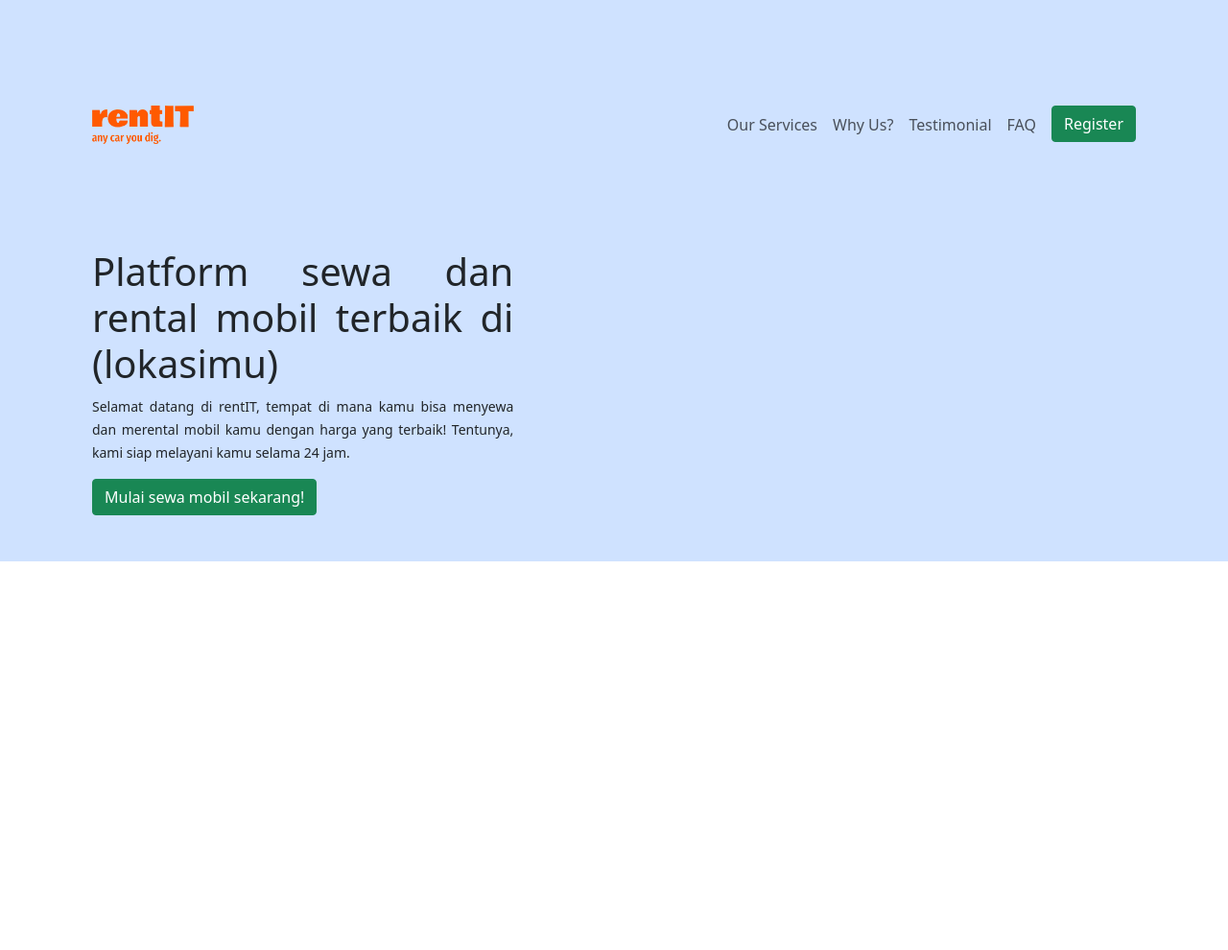
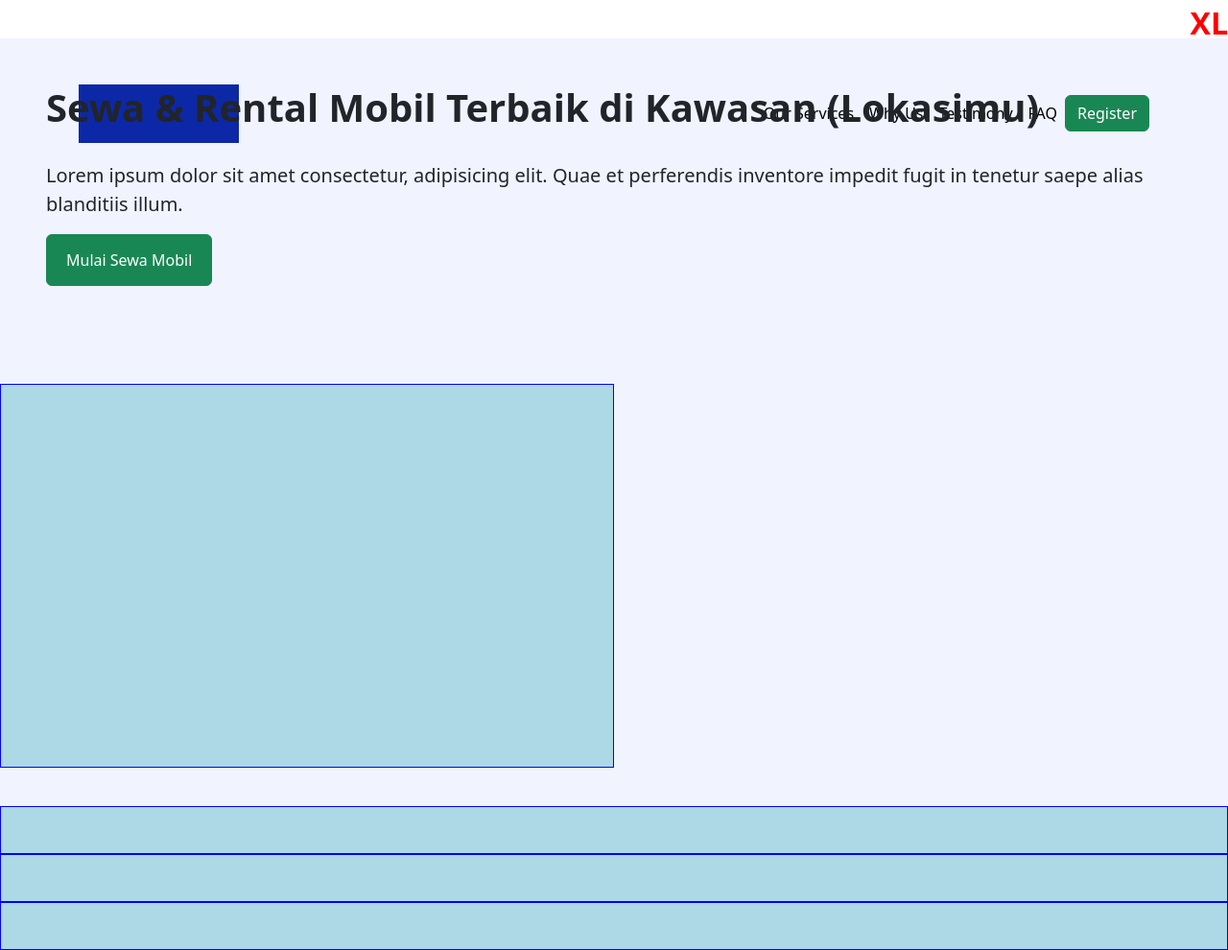
Before and after one commit to hatrnuhn/binarxsynrgy, a website: page chapter1/challenge/index.html in a window 1280 px wide. Shown: the whole page at 96% size. Before the commit the page ends 800 px from the top, so only its background shows below. Drawn offline with nearby package versions, Linux system fonts and the light colour scheme.

Commit message:
add bootstrap as dependencies

```diff
--- a/chapter1/challenge/index.html
+++ b/chapter1/challenge/index.html
@@ -5,66 +5,65 @@
     <meta name="viewport" content="width=device-width, initial-scale=1">
     <title>Bootstrap demo</title>
     <link href="https://cdn.jsdelivr.net/npm/bootstrap@5.3.3/dist/css/bootstrap.min.css" rel="stylesheet" integrity="sha384-QWTKZyjpPEjISv5WaRU9OFeRpok6YctnYmDr5pNlyT2bRjXh0JMhjY6hW+ALEwIH" crossorigin="anonymous">
+    <link href="style.css" rel="stylesheet">
   </head>
   <body>
-    <!-- expand is to expand nav items, below md they'll stack -->
-    <nav class="navbar navbar-expand-md bg-primary-subtle">
-      <div class="container-fluid p-md-5 m-md-5 mt-5 p-4">
-        <a href="#" class="navbar-brand">
-          <img src="rentit-logo-zip-file/png/logo-no-background.png" alt="Logo" height="40" class="d-inline-block align-text-top">
+    <div class="navbar navbar-expand-lg ps-sm-4 pe-sm-4 fixed pt-5" style="width: 100vw;">
+        <div class="container-xl">
+            <a href="#" class="navbar-brand navbarrect">
             </a>
-        <!-- To control (show/hide) the collapsible content, add the data-bs-toggle="collapse" attribute to an <a> or a <button> element. Then add the data-bs-target="#id" attribute to connect the button with the collapsible content (<div id="demo">). -->
-          <button class="navbar-toggler border-0" type="button" data-bs-toggle="offcanvas" data-bs-target="#navbarOffcanvas" aria-controls="navbarOffcanvas">
+
+            <button class="navbar-toggler" type="button" data-bs-toggle="collapse" data-bs-target="#navbarSupportedContent" aria-controls="navbarSupportedContent" aria-expanded="false" aria-label="Toggle navigation">
                 <span class="navbar-toggler-icon"></span>
             </button>
-        <div class="offcanvas offcanvas-end border-0" tabindex="-1" id="navbarOffcanvas">
-          <div class="offcanvas-header">
-            <h5 class="offcanvas-title" id="offcanvasNavbarLabel">rentIT</h5>
-            <button class="btn-close" type="button" data-bs-dismiss="offcanvas"></button>
-          </div>
-          <div class="offcanvas-body justify-content-end">
-            <ul class="navbar-nav">
+
+            <div class="collapse navbar-collapse" id="navbarSupportedContent">
+                <ul class="navbar-nav ms-auto mb-2 mb-lg-0">
                     <li class="nav-item">
-                <a href="#" class="nav-link">Our Services</a>
+                    <a class="nav-link active" href="#">Our Services</a>
                     </li>
                     <li class="nav-item">
-                <a href="#" class="nav-link">Why Us?</a>
+                    <a class="nav-link active" href="#">Why Us</a>
                     </li>
                     <li class="nav-item">
-                <a href="#" class="nav-link">Testimonial</a>
+                    <a class="nav-link active" href="#">Testimony</a>
                     </li>
                     <li class="nav-item">
-                <a href="#" class="nav-link">FAQ</a>
+                    <a class="nav-link active" href="#">FAQ</a>
                     </li>
                 </ul>
-            <a href="#" class="nav-link ms-md-2">
-              <button class="btn btn-success rounded-1">Register</button>
+                <a href="#" class="nav-link active">
+                    <button class="btn btn-success">Register</button>
                 </a>
             </div>
         </div>
     </div>
-    </nav>
-    <div class="container-fluid bg-primary-subtle">
-      <div class="row ps-md-5 pe-md-5 ms-md-4 me-md-4 ps-3 pe-4">
-        <div class="col-md-5 col-12">
-          <div class="box" style="text-align: justify";>
-            <h1>Platform sewa dan rental mobil terbaik di (lokasimu)</h1>
-            <p><small>Selamat datang di rentIT, tempat di mana kamu bisa menyewa dan merental mobil kamu dengan harga yang terbaik! Tentunya, kami siap melayani kamu selama 24 jam.</small></p>
-            <button class="btn btn-success rounded-1 mb-5">Mulai sewa mobil sekarang!</button>
+
+    <div class="container-fluid p-0">
+      <div class="wrapwhole topic1">
+        <div class="position-relative top-0 p-5 pb-0">
+          <h1 class="fs-1 fw-bolder">Sewa & Rental Mobil Terbaik di Kawasan (Lokasimu)</h1>
+          <p class="fs-5 pt-4">Lorem ipsum dolor sit amet consectetur, adipisicing elit. Quae et perferendis inventore impedit fugit in tenetur saepe alias blanditiis illum.</p>
+          <button class="btn btn-success align-content-center">
+            <p class="fs-6 fw-medium m-2">Mulai Sewa Mobil</p>
+          </button>
+        </div>
+
+        <div class="box position-absolute bottom-0 w-50 h-50 pb-0"></div>
       </div>
     </div>
-        <div class="col">
-          <div class="box mt-md-0 mt-3">
+
+    <div class="container-fluid p-0">
+      <div class="box"></div>
     </div>
+
+    <div class="container-fluid p-0">
+      <div class="box"></div>
     </div>
+
+    <div class="container-fluid p-0">
+      <div class="box"></div>
     </div>
-    </div>
-    <!--
-    <h1 id="services">Our services</h1>
-    <h1 id="why">Why us?</h1>
-    <h1 id="testimonials">What do they say?</h1>
-    <h1 id="faq">Frequently Asked Questions</h1>
-    -->
     <script src="https://cdn.jsdelivr.net/npm/bootstrap@5.3.3/dist/js/bootstrap.bundle.min.js" integrity="sha384-YvpcrYf0tY3lHB60NNkmXc5s9fDVZLESaAA55NDzOxhy9GkcIdslK1eN7N6jIeHz" crossorigin="anonymous"></script>
   </body>
 </html>
--- a/chapter1/challenge/style.css
+++ b/chapter1/challenge/style.css
@@ -55,3 +55,53 @@ body {
     width: 100px;
     background-color: #555;
   }
+
+.flex {
+  display: flex;
+}
+
+.grid {
+  display: grid;
+}
+
+.fixed {
+  position: fixed;
+}
+
+.relative {
+  position: relative;
+}
+
+.wholepage {
+  top: 0;
+  left: 0;
+}
+
+.wrapwhole {
+  height: 100vh;
+  width: 100vw;
+}
+
+.navbarrect {
+  background-color: #0D28A6;
+  width: 15%;
+  padding-top: 5%;
+  min-width: 150px;
+  min-height: 50px;
+  position: relative;
+}
+
+.topic1 {
+  background-color: #F1F3FF;
+}
+
+.topic2 {
+}
+
+.topic3 {
+
+}
+
+.topic4 {
+
+}
--- /dev/null
+++ b/chapter1/sass/main.scss
@@ -0,0 +1,2 @@
+// import bootstrap
+@import '../node_modules/bootstrap/scss/bootstrap';
```
Also changed, not shown: chapter1/challenge/old.html (added, +69 -0 lines), chapter1/package.json (added, +14 -0 lines), 1 other file. Lines whose indentation alone changed are shown as unchanged.
